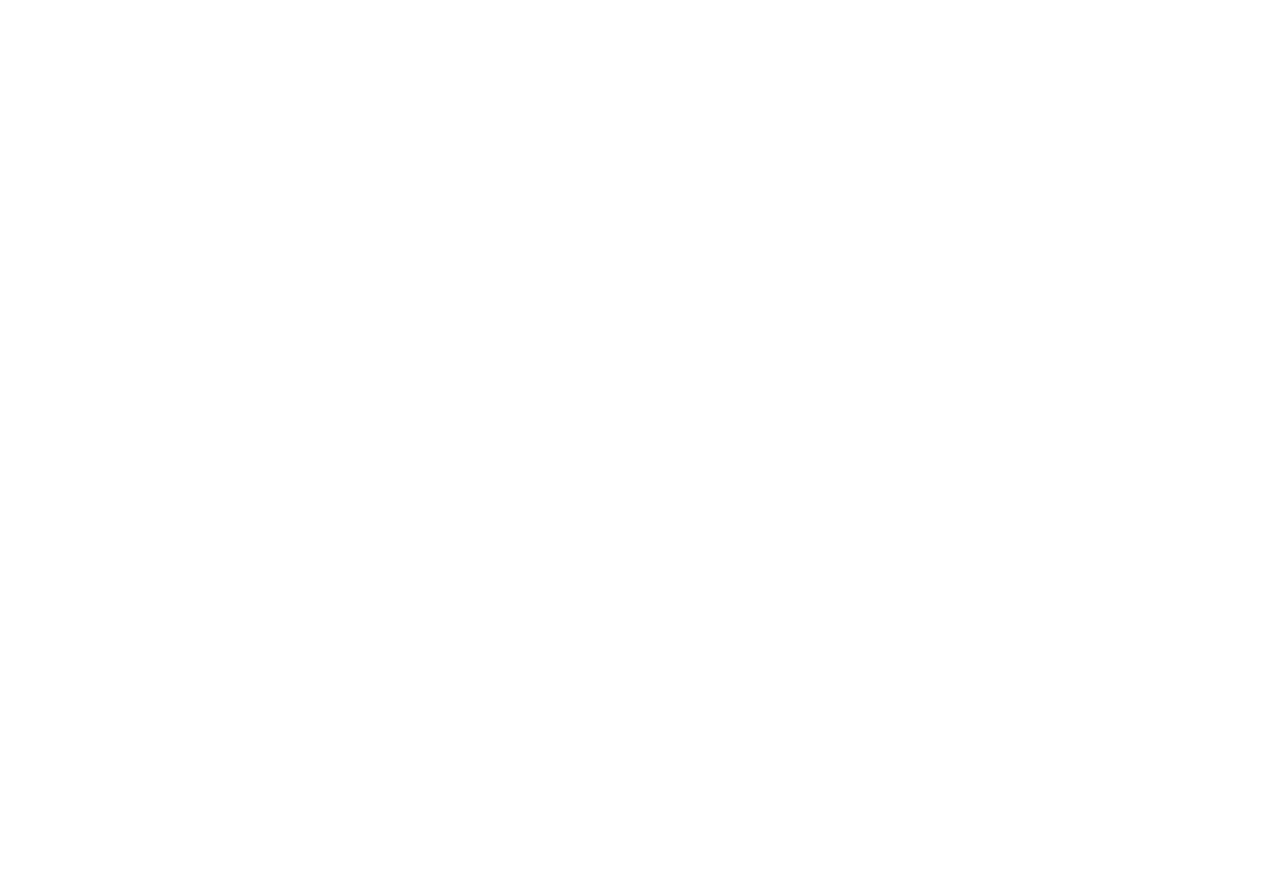
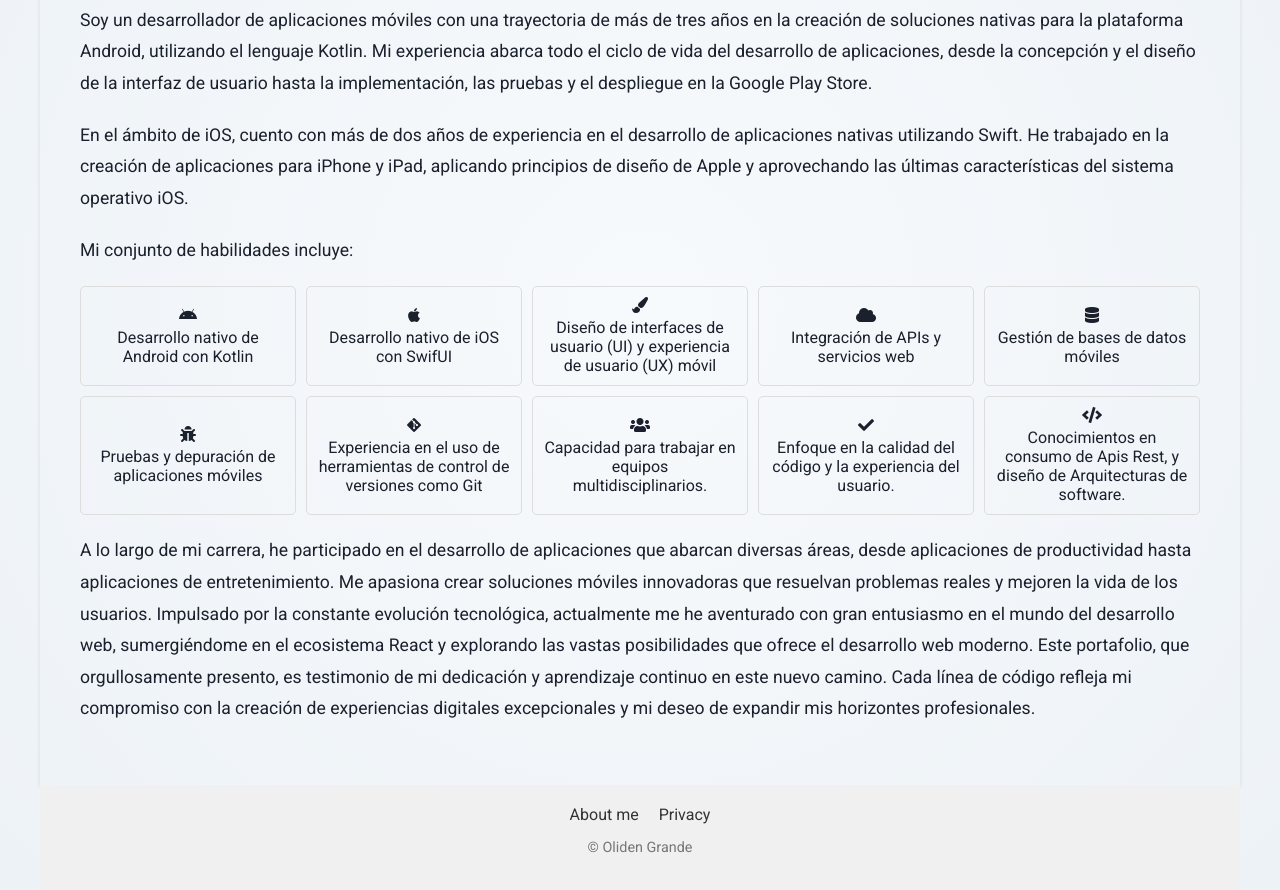
Before and after one commit to OlidenGrande/og, a React (Create React App) app: page /privacy in a window 1280 px wide. Shown: the part 280-1170 px from the top of the page. Before the commit the page ends 800 px from the top, so only its background shows below. Built offline with nearby package versions, Linux system fonts and the light colour scheme.

Commit message:
Styles and adjustments

```diff
--- a/public/index.html
+++ b/public/index.html
@@ -3,6 +3,10 @@
   <head>
     <meta charset="utf-8" />
     <link rel="icon" href="%PUBLIC_URL%/favicon.ico" />
+    <link rel="preconnect" href="https://fonts.googleapis.com">
+    <link rel="preconnect" href="https://fonts.gstatic.com" crossorigin>
+    <link href="https://fonts.googleapis.com/css2?family=Montserrat:wght@700&family=Roboto:wght@400;500&display=swap" rel="stylesheet">
+    <link rel="stylesheet" href="https://cdnjs.cloudflare.com/ajax/libs/font-awesome/5.15.3/css/all.min.css">
     <meta name="viewport" content="width=device-width, initial-scale=1" />
     <meta name="theme-color" content="#000000" />
     <meta
--- /dev/null
+++ b/src/About.css
@@ -0,0 +1,87 @@
+/* AcercaDeMi.css */
+
+.about-me {
+    padding: 40px;
+    text-align: left;
+    box-shadow: 0 2px 4px rgba(0, 0, 0, 0.1);
+  }
+
+  .about-me h2 {
+    font-size: 2.5em;
+    margin-bottom: 30px;
+    color: #1a202c; /* Color del título */
+    text-align: left; /* Centrar el título */
+  }
+
+  .about-me p {
+    font-size: 1.1em;
+    line-height: 1.8;
+    margin-bottom: 20px;
+    color: #1a202c; /* Color del texto */
+  }
+
+  .about-me ul {
+    list-style-type: none; /* Estilo de la lista */
+    padding-left: 0;
+    display: grid;
+    grid-template-columns: repeat(auto-fit, minmax(200px, 1fr));
+    gap: 10px;
+  }
+
+  .about-me li {
+    margin-bottom: 10px;
+    color: #1a202c;
+  }
+
+  .about-me li::before {
+    content: '->';
+    color: #4299e1;
+    margin-left: 5px;
+  }
+
+  .habilidades-grid {
+    display: grid;
+    grid-template-columns: repeat(auto-fit, minmax(200px, 1fr));
+    gap: 10px;
+    margin-bottom: 20px;
+  }
+
+  .habilidades-grid div {
+    padding: 10px;
+    border: 1px solid #ddd;
+    border-radius: 5px;
+    display: flex; /* Habilitar Flexbox */
+    flex-direction: column; /* Alinear elementos verticalmente */
+    justify-content: center; /* Centrar verticalmente */
+    align-items: center; /* Centrar horizontalmente */
+    text-align: center; /* Centrar el texto */
+  }
+
+  .habilidades-grid div i {
+    margin-bottom: 5px; /* Espacio entre el icono y el texto */
+  }
+
+  /* Media queries para responsividad */
+  @media (max-width: 768px) {
+    .about-me {
+      padding: 20px;
+    }
+
+    .about-me h2 {
+      font-size: 2em;
+    }
+
+    .about-me p {
+      font-size: 1em;
+    }
+  }
+
+  @media (max-width: 480px) {
+    .about-me {
+      padding: 10px;
+    }
+
+    .about-me h2 {
+      font-size: 1.6em;
+    }
+  }
--- a/src/About.js
+++ b/src/About.js
@@ -0,0 +1,47 @@
+import React from "react";
+import './About.css';
+
+function About() {
+    return(
+        <section className="about-me">
+            <h2>🚀 Acerca de mi</h2>
+            <p>
+                Soy un desarrollador de aplicaciones móviles con una trayectoria de más de tres años en la creación de soluciones
+                nativas para la plataforma Android, utilizando el lenguaje Kotlin. Mi experiencia abarca todo el ciclo de vida del
+                desarrollo de aplicaciones, desde la concepción y el diseño de la interfaz de usuario hasta la implementación, las
+                pruebas y el despliegue en la Google Play Store.
+            </p>
+            <p>
+                En el ámbito de iOS, cuento con más de dos años de experiencia en el desarrollo de aplicaciones nativas utilizando Swift.
+                He trabajado en la creación de aplicaciones para iPhone y iPad, aplicando principios de diseño de Apple y aprovechando las
+                últimas características del sistema operativo iOS.
+            </p>
+            <p>
+                Mi conjunto de habilidades incluye:
+            </p>
+            <div className="habilidades-grid">
+                <div><i class="fab fa-android"></i>Desarrollo nativo de Android con Kotlin</div>
+                <div><i class="fab fa-apple"></i>Desarrollo nativo de iOS con SwifUI</div>
+                <div><i class="fas fa-paint-brush"></i>Diseño de interfaces de usuario (UI) y experiencia de usuario (UX) móvil</div>
+                <div><i class="fas fa-cloud"></i>Integración de APIs y servicios web</div>
+                <div><i class="fas fa-database"></i>Gestión de bases de datos móviles</div>
+                <div><i class="fas fa-bug"></i>Pruebas y depuración de aplicaciones móviles</div>
+                <div><i class="fab fa-git-alt"></i>Experiencia en el uso de herramientas de control de versiones como Git</div>
+                <div><i class="fas fa-users"></i>Capacidad para trabajar en equipos multidisciplinarios.</div>
+                <div><i class="fas fa-check"></i>Enfoque en la calidad del código y la experiencia del usuario.</div>
+                <div><i class="fas fa-code"></i>Conocimientos en consumo de Apis Rest, y diseño de Arquitecturas de software.</div>
+            </div>
+            <p>
+                A lo largo de mi carrera, he participado en el desarrollo de aplicaciones que abarcan diversas áreas, desde aplicaciones de
+                productividad hasta aplicaciones de entretenimiento. Me apasiona crear soluciones móviles innovadoras que resuelvan problemas
+                reales y mejoren la vida de los usuarios. Impulsado por la constante evolución tecnológica, actualmente me he aventurado con
+                gran entusiasmo en el mundo del desarrollo web, sumergiéndome en el ecosistema React y explorando las vastas posibilidades que
+                ofrece el desarrollo web moderno. Este portafolio, que orgullosamente presento, es testimonio de mi dedicación y aprendizaje
+                continuo en este nuevo camino. Cada línea de código refleja mi compromiso con la creación de experiencias digitales excepcionales
+                y mi deseo de expandir mis horizontes profesionales.
+            </p>
+        </section>
+    );
+}
+
+export default About;
--- a/src/App.css
+++ b/src/App.css
@@ -1,10 +1,31 @@
-.App {
-  text-align: center;
+body {
+  font-family: 'Roboto', sans-serif;
+  background-color: #f7fafc;
+  color: #1a202c;
+  margin: 0;
+  padding: 0;
+  background: linear-gradient(to bottom, #f7fafc, #edf2f7); /* Degradado lineal */
+  /* o */
+  background: radial-gradient(circle, #f7fafc, #edf2f7); /* Degradado radial */
 }
 
-.App-logo {
-  height: 40vmin;
-  pointer-events: none;
+h1, h2, h3 {
+  font-family: 'Monserrat', sans-serif;
+  color: #1a202c;
+}
+
+a {
+  color: #4299e1;
+  text-decoration: none;
+}
+
+a:hover {
+  text-decoration: underline;
+}
+
+.App {
+  max-width: 1200px;
+  margin: 0 auto;
 }
 
 @media (prefers-reduced-motion: no-preference) {
--- a/src/App.js
+++ b/src/App.js
@@ -1,15 +1,15 @@
 import React from "react";
 import Header from "./Header";
+import About from "./About";
+import './App.css';
+import Footer from "./Footer";
 
 function App() {
   return (
     <div className="App">
       <Header />
-        <div style={{ textAlign: "center", marginTop: "20px" }}>
-          <h1>🚀 Oliden Grande</h1>
-          <p>Under construction.</p>
-          <a href="/politica-privacidad">Política de Privacidad</a>
-      </div>
+      <About />
+      <Footer />
     </div>
   );
 }
--- /dev/null
+++ b/src/Footer.css
@@ -0,0 +1,40 @@
+/* Footer.css */
+
+.footer {
+    background-color: #f0f0f0;
+    padding: 20px;
+    text-align: center;
+  }
+
+  .footer-links {
+    margin-bottom: 10px;
+  }
+
+  .footer-links a {
+    margin: 0 10px;
+    color: #333;
+    text-decoration: none;
+  }
+
+  .footer-links a:hover {
+    text-decoration: underline;
+  }
+
+  .footer-clients {
+    margin-bottom: 10px;
+  }
+
+  .footer-clients h3 {
+    font-size: 1.2em;
+    margin-bottom: 5px;
+  }
+
+  .client-icons img {
+    width: 50px; /* Ajusta el tamaño de los iconos */
+    margin: 0 5px;
+  }
+
+  .footer-copyright p {
+    font-size: 0.9em;
+    color: #777;
+  }
--- /dev/null
+++ b/src/Footer.js
@@ -0,0 +1,24 @@
+import React from "react";
+import './Footer.css';
+
+function Footer() {
+    return(
+        <footer className="footer">
+            <div className="footer-links">
+                <a href="/About">About me</a>
+                <a href="/privacy">Privacy</a>
+            </div>
+            {/* <div className="footer-clients">
+                <h3>Clientes</h3>
+                <div className="client-icons">
+
+                </div>
+            </div> */}
+            <div className="footer-copyright">
+                <p>&copy; {new Date().getFullYear} Oliden Grande</p>
+            </div>
+        </footer>
+    );
+}
+
+export default Footer;
```
Also changed, not shown: src/assets/Logo_OG.png, 12 other files (tests, documents, lock files or other folders).
